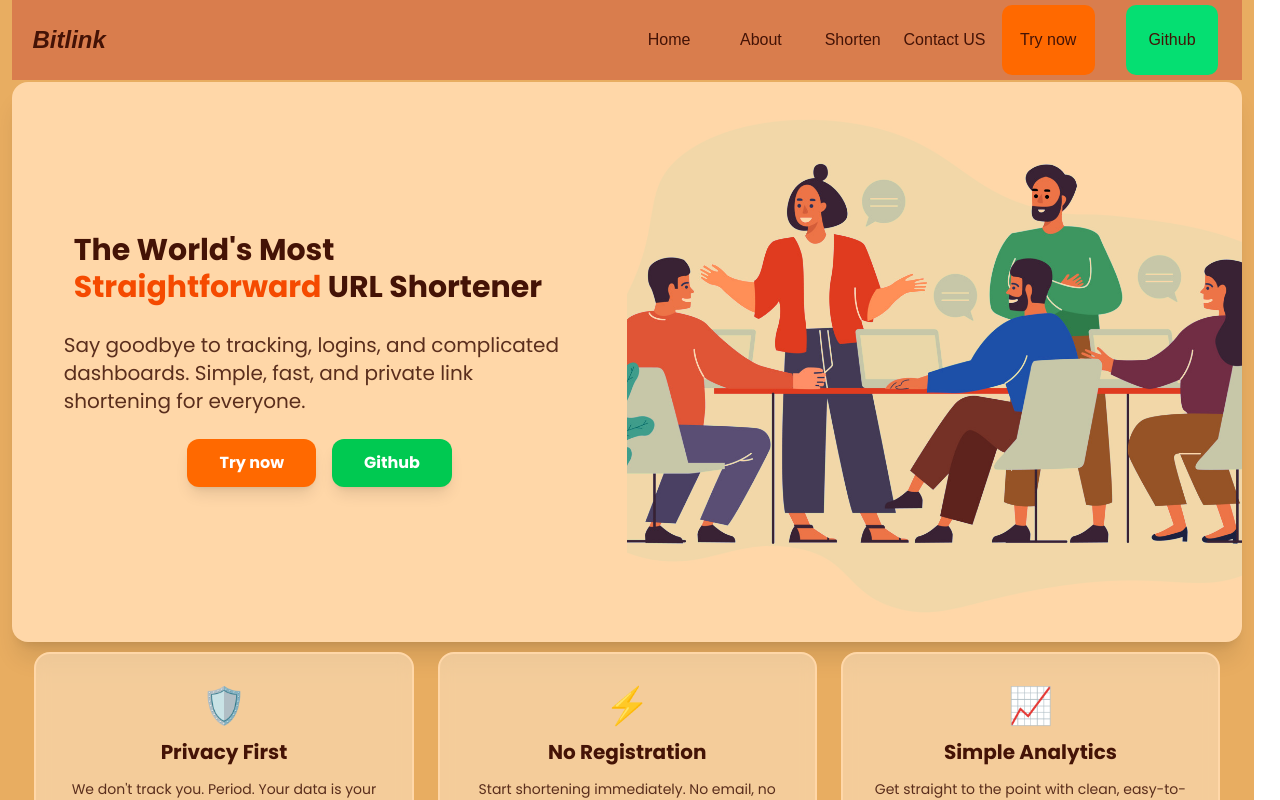
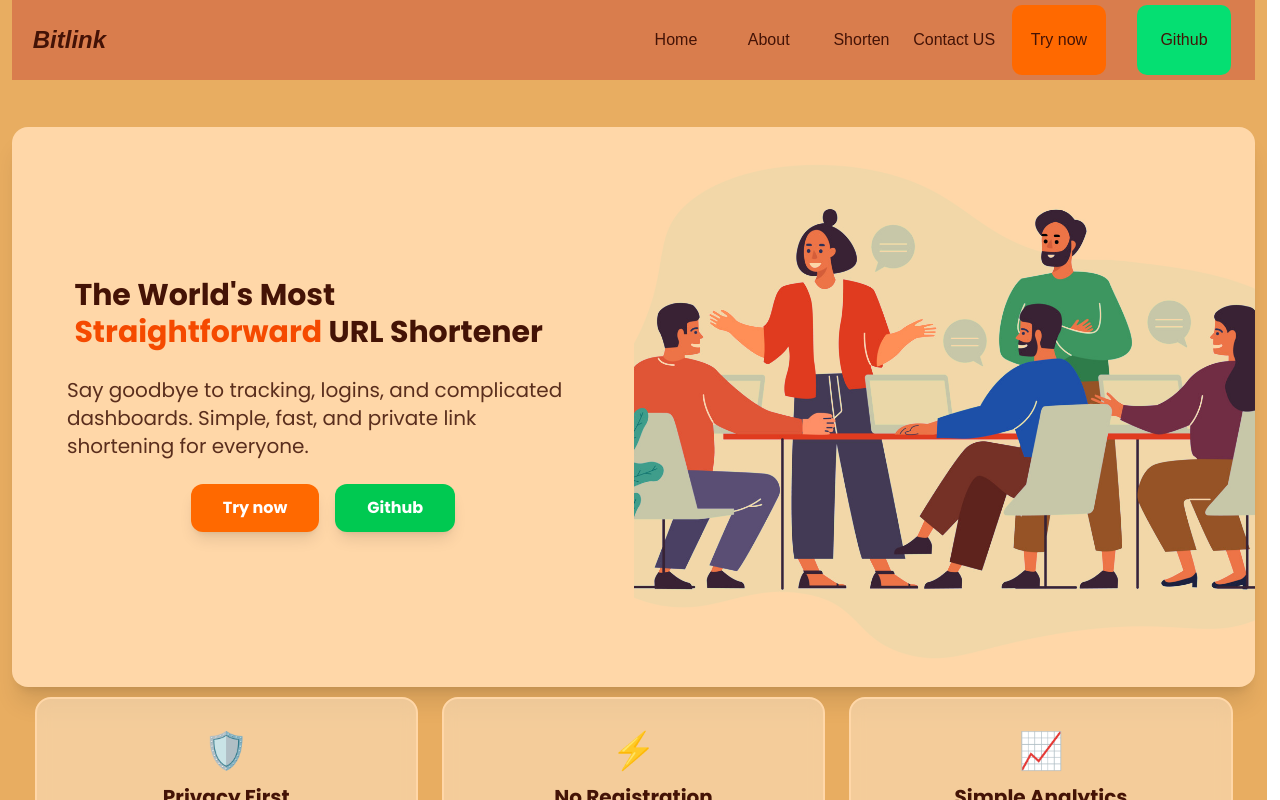
Before and after one commit to Shashikantgiri-web/Url-Shortener, a Next.js app in the folder main-code/: page / in a window 1280 px wide. Shown: the top 800 px of the page. Built offline with nearby package versions, Linux system fonts and the light colour scheme.

Commit message:
last update

```diff
--- a/main-code/app/layout.js
+++ b/main-code/app/layout.js
@@ -20,8 +20,12 @@ const geistMono = Geist_Mono({
 });
 
 export const metadata = {
+
   title: "Bitlink - URL Shortener",
   description: "The most straightforward URL shortener in the world",
+  icons: {
+    icon: "/favicon.png",
+  },
 };
 
 export default function RootLayout({ children }) {
@@ -30,7 +34,7 @@ export default function RootLayout({ children }) {
       <body
         className={`${geistSans.variable} ${geistMono.variable} ${poppins.variable} antialiased`}
       >
-        <div className="w-[98%] min-h-[180vh] max-h-[210vh] flex flex-col justify-start items-center overflow-hidden bg-[#e8ad61] text-[#441306] px-1.5">
+        <div className="w-[99%] min-h-[200vh] max-h-[210vh] flex flex-col justify-start items-center overflow-hidden bg-[#e8ad61] text-[#441306] px-1.5">
           <Navbar />
           {children}
           <Footer />
--- a/main-code/app/page.js
+++ b/main-code/app/page.js
@@ -10,7 +10,7 @@ const poppins = Poppins({
 
 export default function Home() {
   return (
-    <div className={`w-[99%] flex flex-col justify-center items-center gap-2.5 py-0.5 ${poppins.className}`}>
+    <div className={`w-[99%] min-h-[140vh] max-h-[150vh] flex flex-col justify-center items-center gap-2.5 py-0.5 ${poppins.className}`}>
       {/* Hero Section */}
       <section className="w-full h-[70vh] flex flex-col-reverse md:flex-row bg-orange-200 rounded-2xl overflow-hidden shadow-xl group transition-all duration-500 hover:shadow-2xl">
         <div className="w-full md:w-[50%] h-[99%] flex flex-col justify-center items-center gap-6">
```
